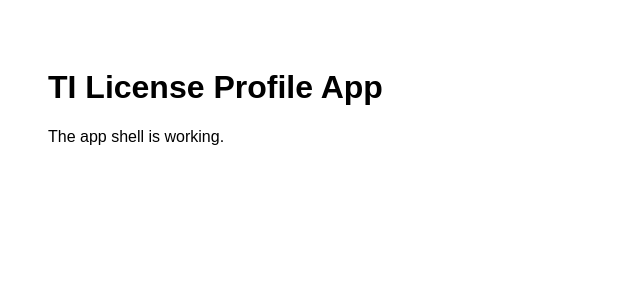
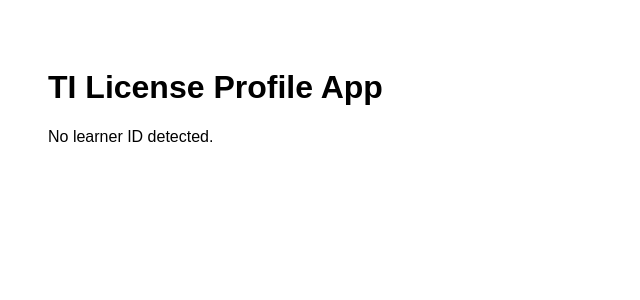
Before and after one commit to marcel-maitland/ti-license-profile-app, a Next.js app: page / in a window 1280 px wide. Shown: the top 300 px of the page, without its empty margins (0-640 px from the left). Built offline with nearby package versions, Linux system fonts and the light colour scheme.

Commit message:
Update page.tsx

```diff
--- a/app/page.tsx
+++ b/app/page.tsx
@@ -1,8 +1,20 @@
+'use client'
+
+import { useSearchParams } from 'next/navigation'
+
 export default function HomePage() {
+  const searchParams = useSearchParams()
+  const learnerId = searchParams.get("learnerId")
+
   return (
     <main style={{ padding: "40px", fontFamily: "Arial, sans-serif" }}>
       <h1>TI License Profile App</h1>
-      <p>The app shell is working.</p>
+
+      {learnerId ? (
+        <p>Learner ID detected: <strong>{learnerId}</strong></p>
+      ) : (
+        <p>No learner ID detected.</p>
+      )}
     </main>
-  );
+  )
 }
```
